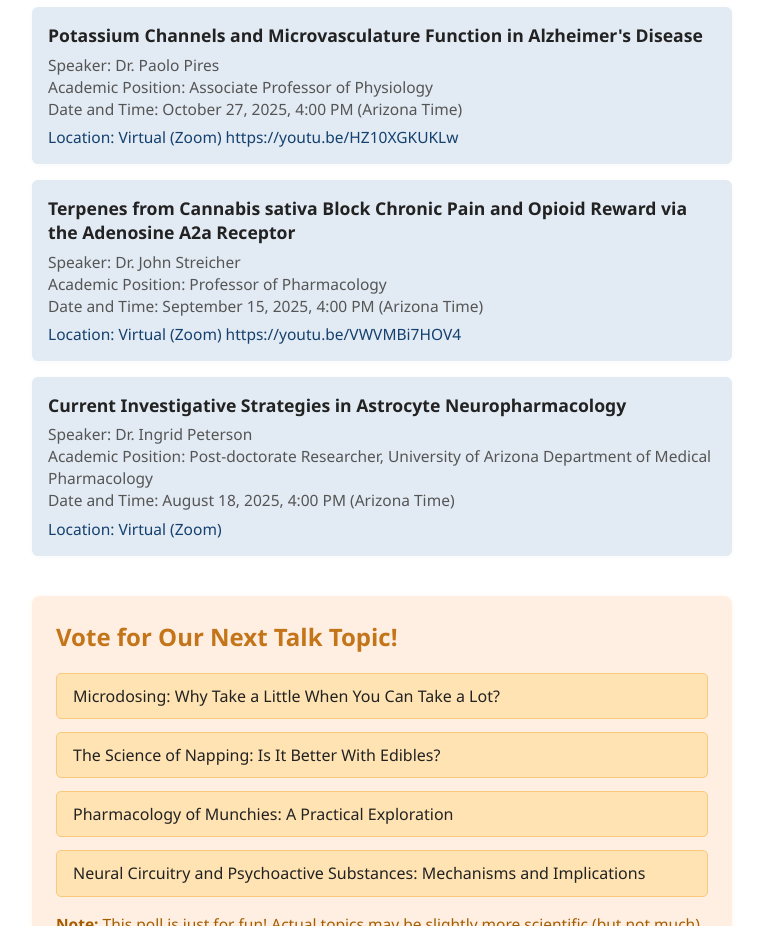
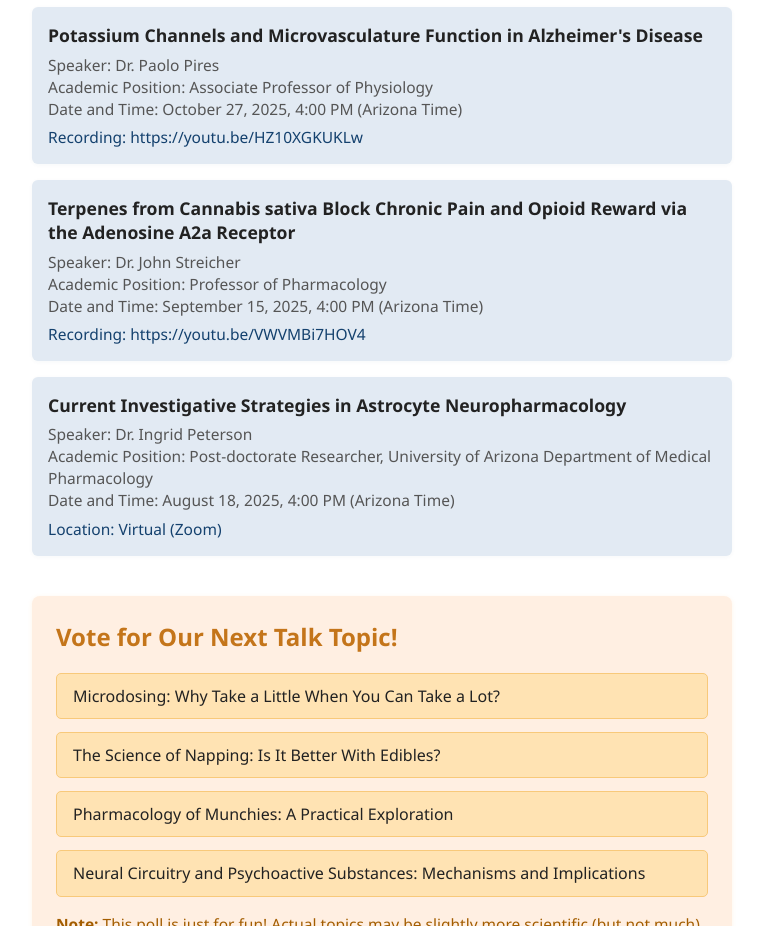
Before and after one commit to sophiavonhippel/TucsonDrugClub.github.io, a website: page index.html in a window 1280 px wide. Shown: the part 820-1746 px from the top of the page, without its empty margins (258-1021 px from the left). Drawn offline with Linux system fonts and the light colour scheme.

Commit message:
Update Zoom links to recording links in index.html

```diff
--- a/index.html
+++ b/index.html
@@ -191,7 +191,7 @@
             Date and Time: October 27, 2025, 4:00 PM (Arizona Time)
           </div>
           <div class="talk-zoom">
-            Location: Virtual (Zoom) https://youtu.be/HZ10XGKUKLw
+            Recording: https://youtu.be/HZ10XGKUKLw
           </div>
         </li>
         <li>
@@ -202,7 +202,7 @@
             Date and Time: September 15, 2025, 4:00 PM (Arizona Time)
           </div>
           <div class="talk-zoom">
-            Location: Virtual (Zoom) https://youtu.be/VWVMBi7HOV4
+            Recording: https://youtu.be/VWVMBi7HOV4
           </div>
         </li>
         <li>
```
